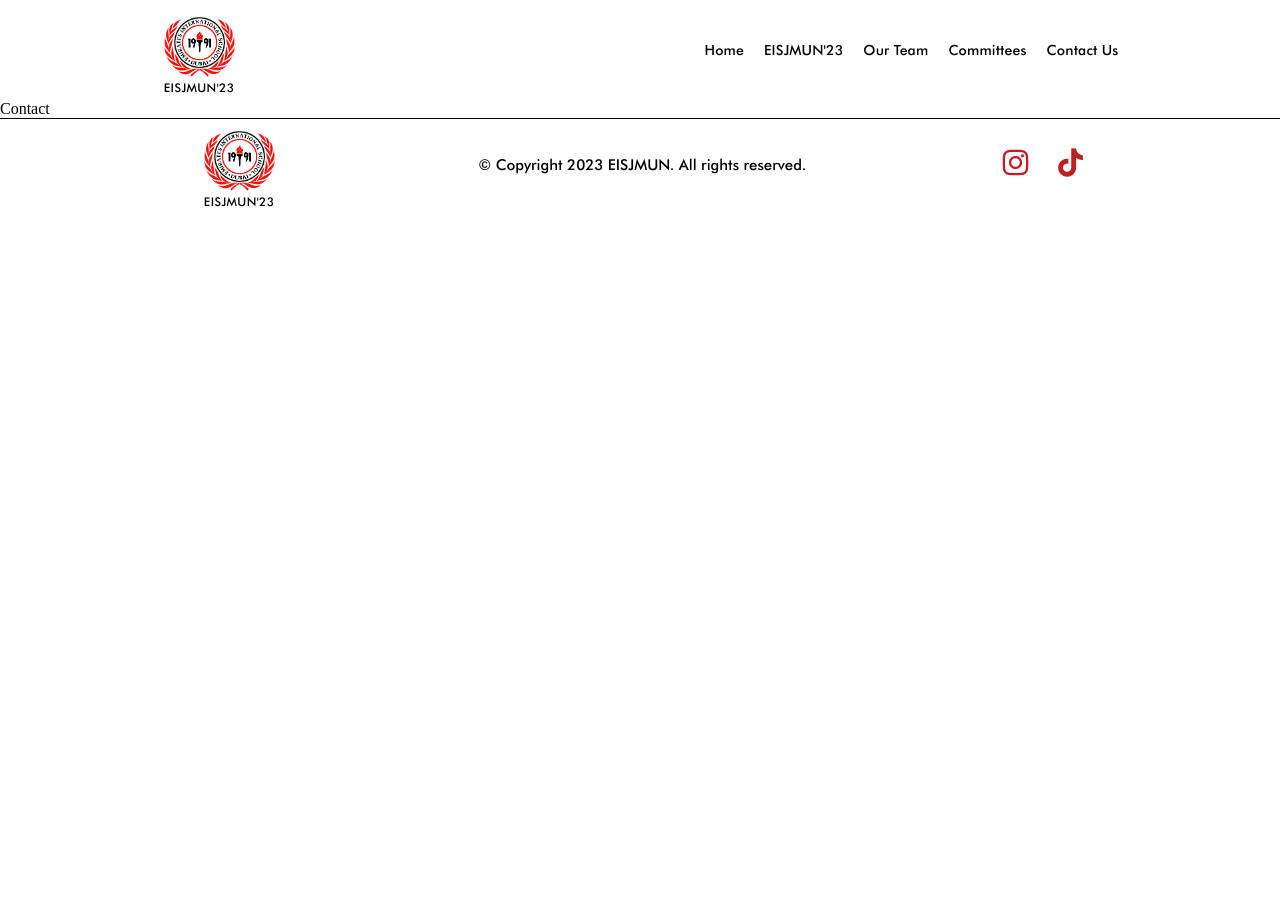
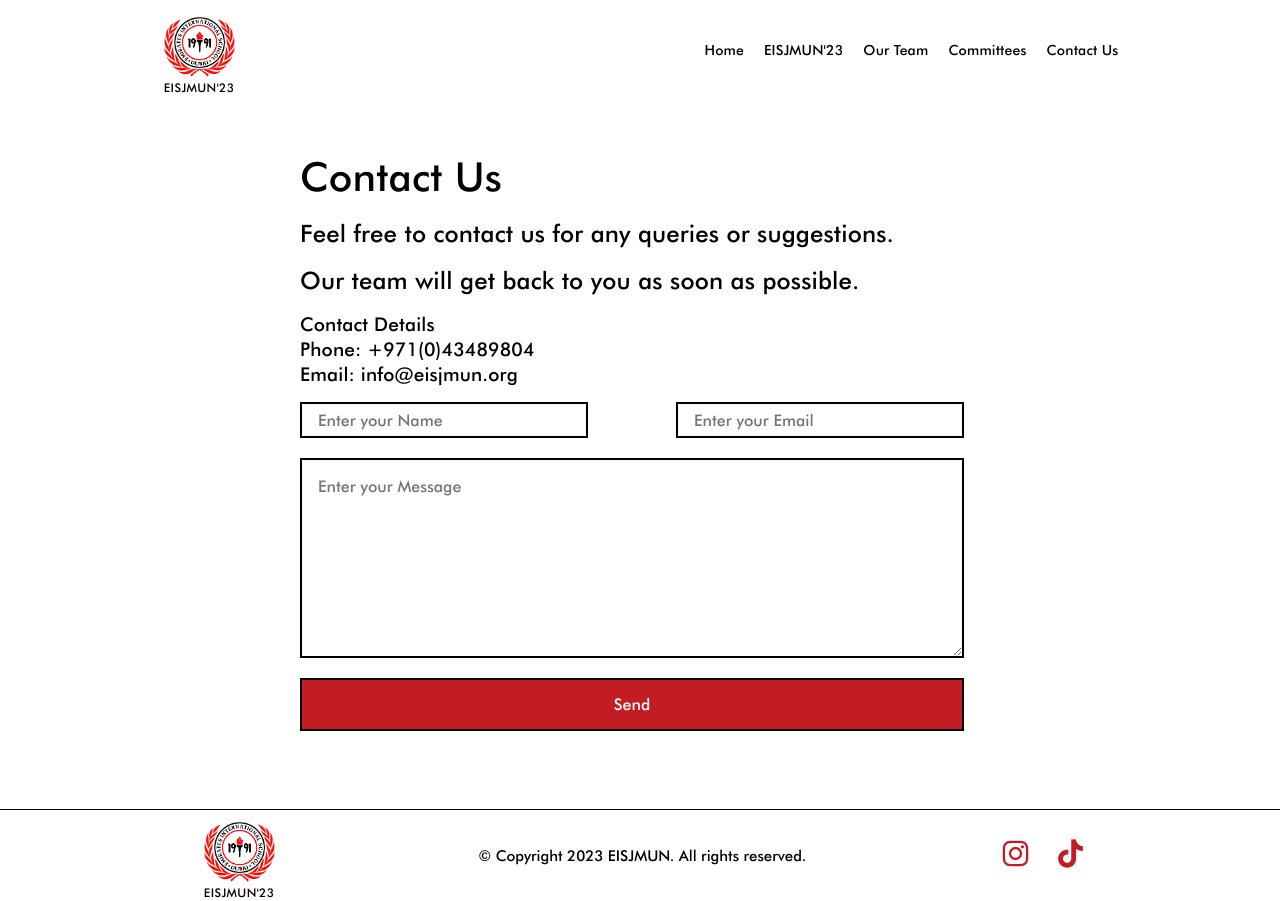
Before and after one commit to fazzalootah/eisjmun, a React (Create React App) app: page /contact in a window 1280 px wide. Before the commit the page ends 800 px from the top, so only its background shows below. Built offline with nearby package versions, Linux system fonts and the light colour scheme.

Commit message:
First commit

```diff
--- a/package.json
+++ b/package.json
@@ -3,6 +3,7 @@
   "version": "0.1.0",
   "private": true,
   "dependencies": {
+    "@emailjs/browser": "^3.10.0",
     "@testing-library/jest-dom": "^5.14.1",
     "@testing-library/react": "^13.0.0",
     "@testing-library/user-event": "^13.2.1",
--- a/src/components/about/about.js
+++ b/src/components/about/about.js
@@ -1,8 +1,34 @@
 import React from 'react'
+import './css/about.css'
 
 function About() {
   return (
-    <div>About</div>
+    <div className='maincontainer'>
+
+      <div className='abouteisj'>
+        <div className='ab-col-left'>
+
+        </div>
+
+        <div className='ab-col-right'>
+          <div className='abouttext'>
+            <h3>About EISJ</h3>
+            <p>Established in 1991, EIS-Jumeirah is a community service of the Al Habtoor Group. The school provides the highest quality international education for more than 2100 students from Early Years to Year 13. The school was the first in Dubai to offer the International Baccalaureate (IB) Diploma Programme having received IB authorization as an "IB World School" in 1992. For over 20 years, our results in the Diploma Program have been some of the highest in the region. We are now one of a select group of schools that are authorised to offer all 4 IB programs: the PYP, MYP, DP and the CP.
+            We are an international school welcoming students from over 80 different countries around the world into our IB programmes. Our international staff, many of whom are recognised IB Educators being workshop leaders or examiners, embrace the IB philosophy across our teaching and our interactions with each other. The school leadership team comprises international educators and administrators who share a common passion for teaching and learning. Together with the school's Director, we share an exciting vision for the school and promote excellence for all students across the campus.
+            </p>
+          </div>
+        </div>
+
+      </div>
+
+      <div className='eisjmunhist'>
+        <div className='eisjmunhistext'>
+          <h3>EISJMUN History</h3>
+          <p>EISJMUN, an annual student-led conference, was first established by our highschool seniors in 2016. Ever since, we have facilitated and hosted thousands of students from around the globe attend EISJMUN with its state-of-the-art campus and theater, THIMUN procedural debate, trained student officers, and an unforgettable Model United Nations experience for every member of our community. From providing opportunities to enhance debate and communication skills to an all-out Social with music, dancing, and great food, the Emirates International School Jumeirah’s 2023 edition of Model United Nations is sure to be bigger and better than ever before. We will see you at the conference!</p>
+        </div>
+      </div>
+
+    </div>
   )
 }
 
--- a/src/components/contact/contact.js
+++ b/src/components/contact/contact.js
@@ -1,8 +1,61 @@
-import React from 'react'
+import React, {useRef} from 'react'
+import './css/contact.css'
+import emailjs from '@emailjs/browser'
 
 function Contact() {
+const form = useRef()
+
+const sendEmail = (e) => {
+  e.preventDefault();
+
+  emailjs.sendForm('service_87n15wl', 'template_0awi8qg', form.current, 'O_M1tRtN0yI-Btiso')
+    .then((result) => {
+        console.log(result.text);
+        alert('Message sent successfully!')
+    }, (error) => {
+        console.log(error.text);
+        alert('Oops! Something went wrong. Please try again.')
+    });
+};
+
+
   return (
-    <div>Contact</div>
+<>
+<div className='container'>
+  <div className='parent-c'>
+
+    <div className='child-c'>
+      <h1 className='c-title'>Contact Us</h1>
+      <p className='c-desc'>Feel free to contact us for any queries or suggestions.</p>
+      <p className='c-desc'>Our team will get back to you as soon as possible.</p>
+      <div className='cont-d'>
+        <p>Contact Details</p>
+        <p>Phone: +971(0)43489804</p>
+        <p>Email: info@eisjmun.org</p>
+      </div>
+
+      <form className='cont-form' ref={form} onSubmit={sendEmail}>
+
+          <div className='formrow1'>
+          <input className='formname' type="text" name='user_name' placeholder='Enter your Name'></input>
+          <input className='formmail' type="email" name='user_email' placeholder='Enter your Email'></input>
+          </div>
+
+
+          <div className='formrow2'>
+          <textarea className='formmsg' type="text" name='message' placeholder='Enter your Message'></textarea>
+          </div>
+      <div className='sendbtndiv'>
+        <button className='sendbtn' type='submit' value="end">Send</button>
+      </div>
+      </form>
+    </div>
+
+  </div>
+
+
+</div>
+</>
   )
 }
 
--- /dev/null
+++ b/src/components/contact/css/contact.css
@@ -0,0 +1,212 @@
+.container{
+    display: flex;
+    flex-direction: column;
+    justify-content: center;
+    align-items: center;
+    padding: 50px 300px;
+}
+
+.parent-c{
+    display: flex;
+    flex-direction: row;
+    justify-content: center;
+    align-items: center;
+    padding: 0px;
+    gap: 60px;
+}
+
+.child-c{
+    display: flex;
+    flex-direction: column;
+    align-items: flex-start;
+    padding: 0px;
+    gap: 15px;
+}
+
+.c-title{
+font-family: 'Futura';
+font-style: normal;
+font-weight: 500;
+font-size: 40px;
+line-height: 53px;
+text-align: center;
+justify-content: center;
+
+color: #000000;
+}
+
+.c-desc{
+    font-family: 'Futura';
+    font-style: normal;
+    font-weight: 500;
+    font-size: 24px;
+    line-height: 32px;
+}
+
+.cont-d{
+    display: flex;
+    flex-direction: column;
+    justify-content: center;
+    align-items: flex-start;
+    padding: 0px;
+}
+
+.cont-form{
+    display: flex;
+flex-direction: column;
+align-items: flex-start;
+padding: 0px;
+
+width: 680px;
+height: 357px;
+}
+
+.formname{
+    display: flex;
+    flex-direction: column;
+    align-items: flex-start;
+    padding: 16px;
+    gap: 8px;
+
+    width: 320px;
+    height: 53px;
+
+    box-sizing: border-box;
+
+/* Auto layout */
+
+display: flex;
+flex-direction: row;
+align-items: center;
+padding: 16px;
+gap: 10px;
+
+width: 320px;
+height: 53px;
+
+/* white */
+
+background: #FFFFFF;
+border: 2.5px solid #000000;
+width: 288px;
+height: 21px;
+
+font-family: 'Futura';
+font-style: normal;
+font-weight: 500;
+font-size: 16px;
+line-height: 21px;
+
+/* black */
+
+color: #000000;
+}
+
+.formmail{
+    display: flex;
+    flex-direction: column;
+    align-items: flex-start;
+    padding: 16px;
+    gap: 8px;
+
+    width: 320px;
+    height: 49px;
+
+    box-sizing: border-box;
+
+/* Auto layout */
+
+display: flex;
+flex-direction: row;
+align-items: center;
+padding: 16px;
+gap: 10px;
+
+width: 320px;
+height: 53px;
+
+/* white */
+
+background: #FFFFFF;
+border: 2.5px solid #000000;
+
+width: 288px;
+height: 21px;
+
+font-family: 'Futura';
+font-style: normal;
+font-weight: 500;
+font-size: 16px;
+line-height: 21px;
+
+/* black */
+
+color: #000000;
+}
+
+.formmsg{
+box-sizing: border-box;
+display: flex;
+flex-direction: column;
+align-items: flex-start;
+padding: 16px;
+gap: 10px;
+background: #FFFFFF;
+border: 2.5px solid #000000;
+width: 664px;
+height: 200px;
+font-family: 'Futura';
+font-style: normal;
+font-weight: 500;
+font-size: 16px;
+line-height: 21px;
+color: #000000;
+}
+
+.formrow1{
+    display: flex;
+    flex-direction: row;
+    justify-content: center;
+    align-items: center;
+    padding: 0px;
+    gap: 88px;
+    position: relative;
+}
+
+.formrow2{
+    display: flex;
+flex-direction: column;
+align-items: flex-start;
+padding: 0px;
+gap: 8px;
+margin-top: 20px;
+}
+
+.sendbtn{
+
+display: flex;
+flex-direction: row;
+align-items: center;
+padding: 16px;
+gap: 10px;
+
+width: 664px;
+height: 53px;
+
+/* red */
+font-family: 'Futura';
+font-style: normal;
+font-weight: 500;
+font-size: 16px;
+line-height: 21px;
+text-align: center;
+justify-content: center;
+
+/* white */
+
+color: #FFFFFF;
+background: #C21D22;
+border: 2.5px solid #000000;
+
+margin-top: 20px;
+}
```
Also changed, not shown: src/components/about/css/about.css (added), 1 other file (tests, documents, lock files or other folders).
